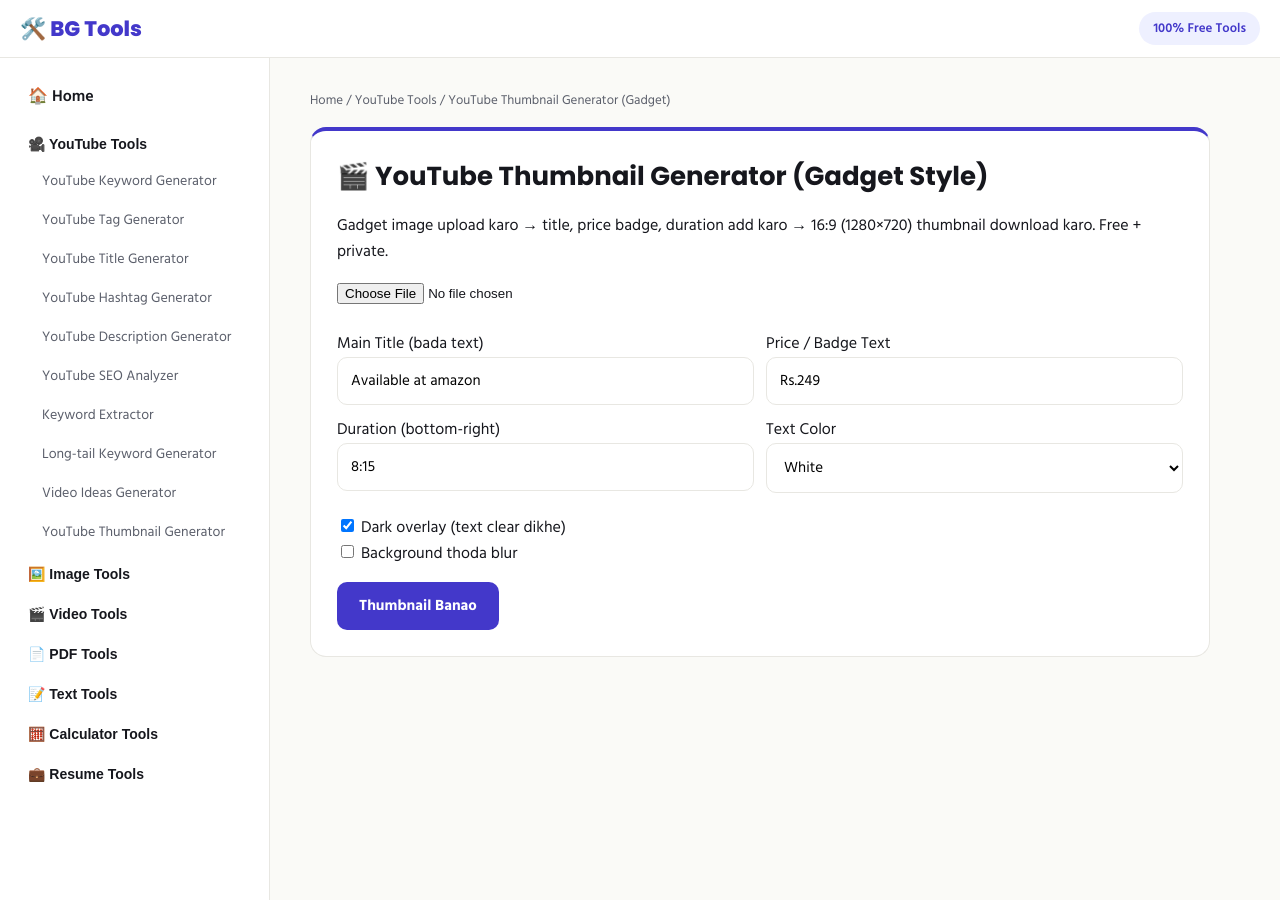
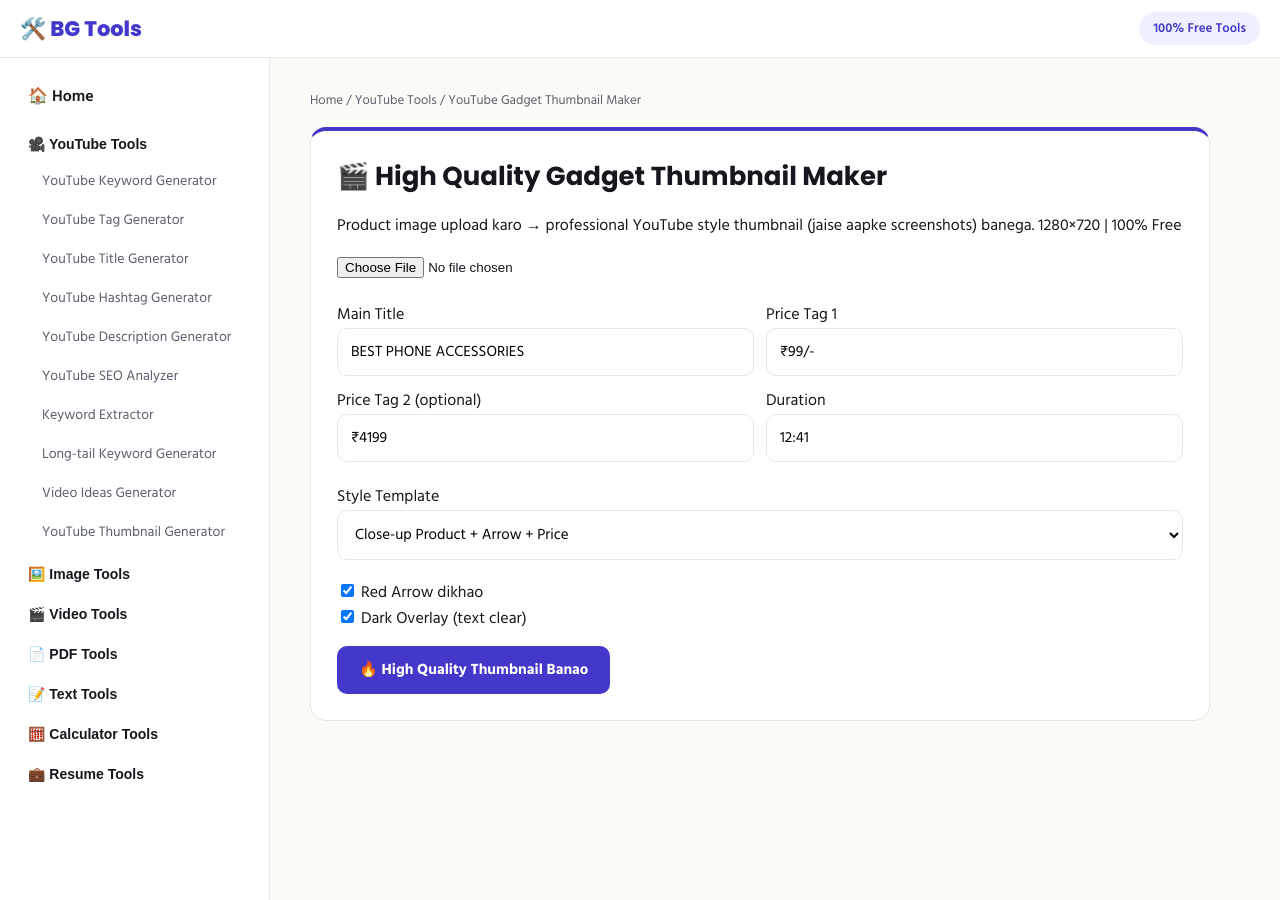
Before and after one commit to bgsarkariresult/BG-Tools-All-IN-ONE, a Jekyll site: the page built from youtube-tools/thumbnail-generator/index.html, in a window 1280 px wide and 900 px high. Built offline with Jekyll 4.4.1, drawn with Linux system fonts in a browser that asks for light colours.

Commit message:
Update index.html

```diff
--- a/youtube-tools/thumbnail-generator/index.html
+++ b/youtube-tools/thumbnail-generator/index.html
@@ -1,165 +1,208 @@
 ---
 layout: default
-title: YouTube Thumbnail Generator (Gadget)
+title: YouTube Gadget Thumbnail Maker
 category: YouTube Tools
-description: "Free YouTube Thumbnail Generator - gadget image se 16:9 professional thumbnail banaye. Amazon style, price badge, duration ke saath."
-keywords: youtube thumbnail generator free, gadget thumbnail maker, 16:9 thumbnail
+description: "Free high-quality YouTube thumbnail generator for gadgets - 16:9, price tags, arrows, professional style."
+keywords: youtube thumbnail generator, gadget thumbnail, free thumbnail maker
 ---
 <div class="tool-card">
-  <h1>🎬 YouTube Thumbnail Generator (Gadget Style)</h1>
-  <p>Gadget image upload karo → title, price badge, duration add karo → 16:9 (1280×720) thumbnail download karo. Free + private.</p>
+  <h1>🎬 High Quality Gadget Thumbnail Maker</h1>
+  <p>Product image upload karo → professional YouTube style thumbnail (jaise aapke screenshots) banega. 1280×720 | 100% Free</p>
 
   <input type="file" id="fileInput" accept="image/*" onchange="loadImg()">
 
-  <div class="grid-2" style="margin-top:15px;">
+  <div class="grid-2" style="margin-top:12px;">
     <div>
-      <label>Main Title (bada text)</label>
-      <input type="text" id="mainTitle" placeholder="e.g. Mini Projector Review" value="Available at amazon">
+      <label>Main Title</label>
+      <input type="text" id="mainTitle" value="BEST PHONE ACCESSORIES" placeholder="BEST PHONE ACCESSORIES">
     </div>
     <div>
-      <label>Price / Badge Text</label>
-      <input type="text" id="priceText" placeholder="e.g. Rs.249" value="Rs.249">
+      <label>Price Tag 1</label>
+      <input type="text" id="price1" value="₹99/-" placeholder="₹99/-">
     </div>
   </div>
 
   <div class="grid-2">
     <div>
-      <label>Duration (bottom-right)</label>
-      <input type="text" id="duration" placeholder="8:15" value="8:15">
+      <label>Price Tag 2 (optional)</label>
+      <input type="text" id="price2" value="₹4199" placeholder="₹4199">
     </div>
     <div>
-      <label>Text Color</label>
-      <select id="textColor">
-        <option value="#ffffff">White</option>
-        <option value="#ffdd00">Yellow</option>
-        <option value="#00ff88">Green</option>
-        <option value="#ff4444">Red</option>
-      </select>
+      <label>Duration</label>
+      <input type="text" id="duration" value="12:41" placeholder="12:41">
     </div>
   </div>
 
-  <label style="margin-top:10px;display:block;">
-    <input type="checkbox" id="darkOverlay" checked style="width:auto;"> Dark overlay (text clear dikhe)
-  </label>
-  <label style="display:block;">
-    <input type="checkbox" id="blurBg" style="width:auto;"> Background thoda blur
-  </label>
+  <div style="margin-top:10px;">
+    <label>Style Template</label>
+    <select id="template">
+      <option value="closeup">Close-up Product + Arrow + Price</option>
+      <option value="banner">Bold Banner Title + Prices</option>
+      <option value="amazon">Amazon Style (Available at amazon)</option>
+      <option value="glow">Glowing Product Focus</option>
+    </select>
+  </div>
 
-  <button class="btn" onclick="generateThumbnail()" style="margin-top:15px;">Thumbnail Banao</button>
+  <label style="display:block;margin-top:8px;"><input type="checkbox" id="showArrow" checked style="width:auto;"> Red Arrow dikhao</label>
+  <label style="display:block;"><input type="checkbox" id="darkOverlay" checked style="width:auto;"> Dark Overlay (text clear)</label>
 
-  <div class="result-box" id="result" style="display:none;margin-top:20px;">
-    <canvas id="canvas" style="max-width:100%;border-radius:8px;border:1px solid #333;"></canvas>
+  <button class="btn" onclick="generate()" style="margin-top:14px;">🔥 High Quality Thumbnail Banao</button>
+
+  <div class="result-box" id="result" style="display:none;margin-top:18px;">
+    <canvas id="c" style="max-width:100%;border-radius:10px;border:1px solid #444;"></canvas>
     <br>
-    <button class="btn secondary" id="downloadBtn" style="margin-top:10px;">Download 1280×720 PNG</button>
+    <button class="btn secondary" id="dl" style="margin-top:10px;">Download 1280×720 PNG</button>
   </div>
 </div>
 
 <script>
-let origImg = null;
+let img = null;
 
 function loadImg(){
-  const file = document.getElementById('fileInput').files[0];
-  if(!file) return;
-  const reader = new FileReader();
-  reader.onload = e => {
-    origImg = new Image();
-    origImg.onload = () => console.log('Image loaded');
-    origImg.src = e.target.result;
+  const f = document.getElementById('fileInput').files[0];
+  if(!f) return;
+  const r = new FileReader();
+  r.onload = e => {
+    img = new Image();
+    img.onload = () => console.log('ready');
+    img.src = e.target.result;
   };
-  reader.readAsDataURL(file);
+  r.readAsDataURL(f);
 }
 
-function generateThumbnail(){
-  if(!origImg){ alert('Pehle gadget image select karo!'); return; }
+function roundRect(ctx,x,y,w,h,r){
+  ctx.beginPath();
+  ctx.moveTo(x+r,y);
+  ctx.arcTo(x+w,y,x+w,y+h,r);
+  ctx.arcTo(x+w,y+h,x,y+h,r);
+  ctx.arcTo(x,y+h,x,y,r);
+  ctx.arcTo(x,y,x+w,y,r);
+  ctx.closePath();
+}
 
-  const W = 1280, H = 720;
-  const canvas = document.getElementById('canvas');
-  canvas.width = W; canvas.height = H;
+function generate(){
+  if(!img){ alert('Pehle product image select karo!'); return; }
+
+  const W=1280, H=720;
+  const canvas = document.getElementById('c');
+  canvas.width=W; canvas.height=H;
   const ctx = canvas.getContext('2d');
 
-  // Background fill
-  ctx.fillStyle = '#111';
-  ctx.fillRect(0, 0, W, H);
+  // Background
+  ctx.fillStyle = '#0a0a0a';
+  ctx.fillRect(0,0,W,H);
 
-  // Draw image (cover style)
-  const scale = Math.max(W / origImg.width, H / origImg.height);
-  const x = (W - origImg.width * scale) / 2;
-  const y = (H - origImg.height * scale) / 2;
-  ctx.drawImage(origImg, x, y, origImg.width * scale, origImg.height * scale);
+  // Product image - smart cover
+  const scale = Math.max(W/img.width, H/img.height) * 0.92;
+  const iw = img.width*scale, ih = img.height*scale;
+  const ix = (W-iw)/2, iy = (H-ih)/2;
+  ctx.drawImage(img, ix, iy, iw, ih);
 
-  // Optional blur (simple approximation by drawing smaller)
-  if(document.getElementById('blurBg').checked){
-    // simple soft overlay
-    ctx.fillStyle = 'rgba(0,0,0,0.15)';
+  // Soft vignette
+  const g = ctx.createRadialGradient(W/2,H/2,200, W/2,H/2,700);
+  g.addColorStop(0,'rgba(0,0,0,0)');
+  g.addColorStop(1,'rgba(0,0,0,0.55)');
+  ctx.fillStyle = g;
+  ctx.fillRect(0,0,W,H);
+
+  if(document.getElementById('darkOverlay').checked){
+    const grad = ctx.createLinearGradient(0,0,0,H);
+    grad.addColorStop(0,'rgba(0,0,0,0.35)');
+    grad.addColorStop(0.45,'rgba(0,0,0,0)');
+    grad.addColorStop(1,'rgba(0,0,0,0.7)');
+    ctx.fillStyle = grad;
     ctx.fillRect(0,0,W,H);
   }
 
-  // Dark gradient overlay for text readability
-  if(document.getElementById('darkOverlay').checked){
-    const grad = ctx.createLinearGradient(0, H*0.4, 0, H);
-    grad.addColorStop(0, 'rgba(0,0,0,0)');
-    grad.addColorStop(1, 'rgba(0,0,0,0.75)');
-    ctx.fillStyle = grad;
-    ctx.fillRect(0, 0, W, H);
+  const title = document.getElementById('mainTitle').value;
+  const p1 = document.getElementById('price1').value;
+  const p2 = document.getElementById('price2').value;
+  const dur = document.getElementById('duration').value;
+  const tpl = document.getElementById('template').value;
+
+  // ===== TITLE =====
+  ctx.textAlign = 'left';
+  ctx.lineJoin = 'round';
+
+  if(tpl === 'banner' || tpl === 'amazon'){
+    // White banner style
+    ctx.fillStyle = 'rgba(255,255,255,0.95)';
+    roundRect(ctx, 30, 25, Math.min(ctx.measureText(title).width + 80, 900), 70, 12);
+    ctx.fill();
+    ctx.font = 'bold 42px Arial, sans-serif';
+    ctx.fillStyle = '#111';
+    ctx.fillText(title, 50, 72);
+  } else {
+    // Bold outlined title
+    ctx.font = 'bold 58px Impact, Arial Black, sans-serif';
+    ctx.strokeStyle = '#000';
+    ctx.lineWidth = 10;
+    ctx.strokeText(title, 40, 85);
+    ctx.fillStyle = '#fff';
+    ctx.fillText(title, 40, 85);
   }
 
-  const mainTitle = document.getElementById('mainTitle').value || '';
-  const priceText = document.getElementById('priceText').value || '';
-  const duration = document.getElementById('duration').value || '';
-  const color = document.getElementById('textColor').value;
+  // ===== PRICE TAGS =====
+  function drawPrice(text, x, y, bg){
+    if(!text) return;
+    ctx.font = 'bold 36px Arial';
+    const tw = ctx.measureText(text).width + 28;
+    ctx.fillStyle = bg || '#e53935';
+    roundRect(ctx, x, y, tw, 52, 8);
+    ctx.fill();
+    ctx.fillStyle = '#fff';
+    ctx.fillText(text, x+14, y+36);
+  }
 
-  // Main title (top-left style like example)
-  ctx.font = 'bold 52px Arial, sans-serif';
-  ctx.fillStyle = color;
-  ctx.strokeStyle = '#000';
-  ctx.lineWidth = 6;
-  ctx.strokeText(mainTitle, 40, 90);
-  ctx.fillText(mainTitle, 40, 90);
-
-  // Price badge (yellow box like Amazon style)
-  if(priceText){
-    ctx.font = 'bold 48px Arial';
-    const tw = ctx.measureText(priceText).width + 40;
+  if(tpl === 'amazon'){
+    // Amazon style yellow
+    ctx.font = 'bold 44px Arial';
+    const tw = ctx.measureText(p1).width + 36;
     ctx.fillStyle = '#ffcc00';
-    roundRect(ctx, 40, 110, tw, 70, 12);
+    roundRect(ctx, 40, 120, tw, 62, 10);
     ctx.fill();
     ctx.fillStyle = '#000';
-    ctx.fillText(priceText, 60, 160);
+    ctx.fillText(p1, 58, 163);
+  } else {
+    drawPrice(p1, 40, 130, '#e53935');
+    if(p2) drawPrice(p2, 40, 200, '#1565c0');
   }
 
-  // Duration badge (bottom-right)
-  if(duration){
-    ctx.font = 'bold 36px Arial';
-    const dw = ctx.measureText(duration).width + 30;
+  // ===== RED ARROW =====
+  if(document.getElementById('showArrow').checked){
+    ctx.fillStyle = '#ff1744';
+    ctx.beginPath();
+    ctx.moveTo(280, 280);
+    ctx.lineTo(380, 320);
+    ctx.lineTo(280, 360);
+    ctx.closePath();
+    ctx.fill();
+    // arrow body
+    ctx.fillRect(180, 305, 110, 30);
+  }
+
+  // ===== DURATION =====
+  if(dur){
+    ctx.font = 'bold 32px Arial';
+    const dw = ctx.measureText(dur).width + 28;
     ctx.fillStyle = 'rgba(0,0,0,0.85)';
-    roundRect(ctx, W - dw - 30, H - 70, dw, 50, 8);
+    roundRect(ctx, W-dw-25, H-60, dw, 42, 6);
     ctx.fill();
     ctx.fillStyle = '#fff';
-    ctx.fillText(duration, W - dw - 15, H - 35);
+    ctx.fillText(dur, W-dw-11, H-30);
   }
 
   document.getElementById('result').style.display = 'block';
-  document.getElementById('downloadBtn').onclick = () => {
-    canvas.toBlob(blob => {
-      if(typeof bgDownloadBlob === 'function'){
-        bgDownloadBlob(blob, 'youtube-thumbnail-1280x720.png');
-      } else {
+  document.getElementById('dl').onclick = () => {
+    canvas.toBlob(b => {
+      if(typeof bgDownloadBlob === 'function') bgDownloadBlob(b, 'gadget-thumbnail-1280x720.png');
+      else {
         const a = document.createElement('a');
-        a.href = URL.createObjectURL(blob);
-        a.download = 'youtube-thumbnail-1280x720.png';
+        a.href = URL.createObjectURL(b);
+        a.download = 'gadget-thumbnail-1280x720.png';
         a.click();
       }
-    }, 'image/png');
+    }, 'image/png', 1);
   };
 }
-
-function roundRect(ctx, x, y, w, h, r){
-  ctx.beginPath();
-  ctx.moveTo(x+r, y);
-  ctx.arcTo(x+w, y, x+w, y+h, r);
-  ctx.arcTo(x+w, y+h, x, y+h, r);
-  ctx.arcTo(x, y+h, x, y, r);
-  ctx.arcTo(x, y, x+w, y, r);
-  ctx.closePath();
-}
 </script>
```
